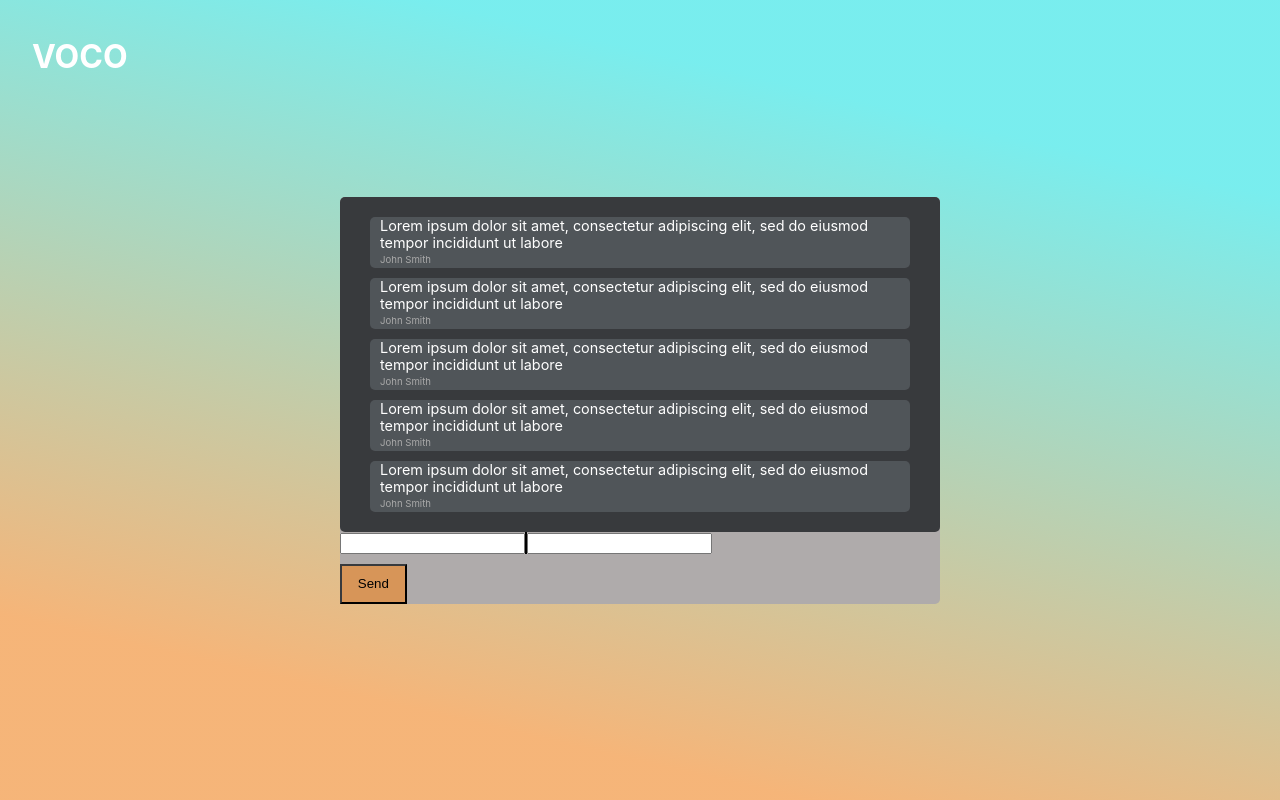
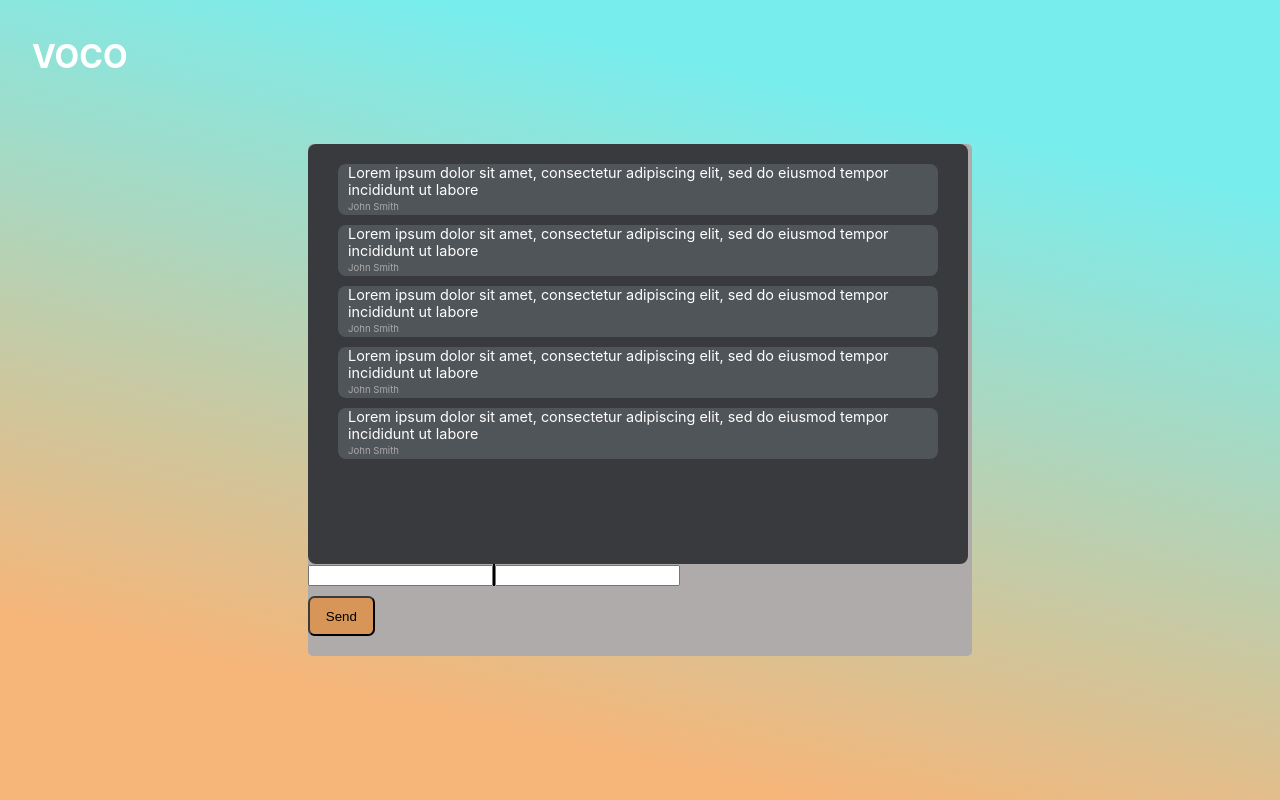
Before and after one commit to hanhumkhk/voco-chat-client, a React (Create React App) app in the folder voco-chat-client/: page / in a window 1280 px wide. Built offline with nearby package versions, Linux system fonts and the light colour scheme.

Commit message:
manual css changes, scrollbar

```diff
--- a/voco-chat-client/src/css/App.css
+++ b/voco-chat-client/src/css/App.css
@@ -16,7 +16,8 @@ body, page-container, .container {
 }
 
 .chat-container {
-  width: 600px;
+  width: 41.5em;
+  height: 32em;
   background: #afabab;
   border-radius: 5px;
 }
@@ -30,14 +31,32 @@ h1 {
 
 .messages-box {
   background: #383a3d;
-  border-radius: 5px;
+  width: 40em;
+  height: 25em;
+  border-radius: 0.5em;
   padding: 10px;
+
+  overflow: scroll;
+  overflow-x: hidden;
+}
+
+.messages-box::-webkit-scrollbar {
+  width: 10px;
+  height: 10px;
+}
+
+.messages-box::-webkit-scrollbar-track {
+  background-color: #ffffff;
+}
+
+.messages-box::-webkit-scrollbar-thumb {
+  box-shadow: inset 0 0 6px rgb(243, 144, 99);
 }
 
 .text-box {
   background: #505559;
   margin: 10px 20px 10px 20px;
-  border-radius: 5px;
+  border-radius: 0.5em;
   text-align: left;
 }
 
@@ -59,7 +78,7 @@ p {
 }
 
 .user-box {
-  height: 80px;
+  height: 10px;
 }
 
 .userBX{
@@ -75,6 +94,7 @@ p {
   background-color: rgba(240, 137, 41, 0.63);
   border-color: #383a3d;
   margin-top: 10px;
+  border-radius: 0.5em;
   align-items: center;
   height: 3em;
   width:5em;
```
